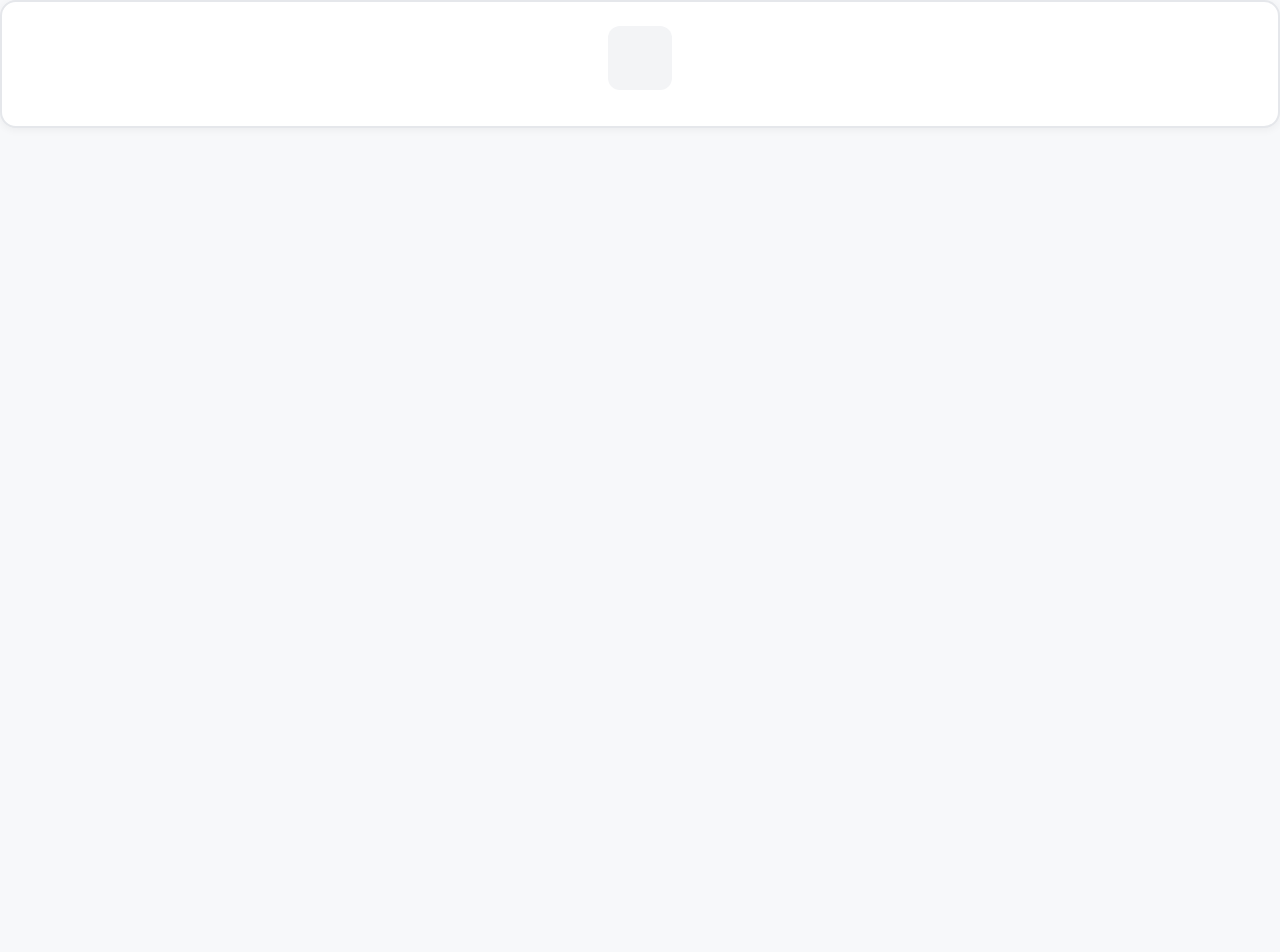
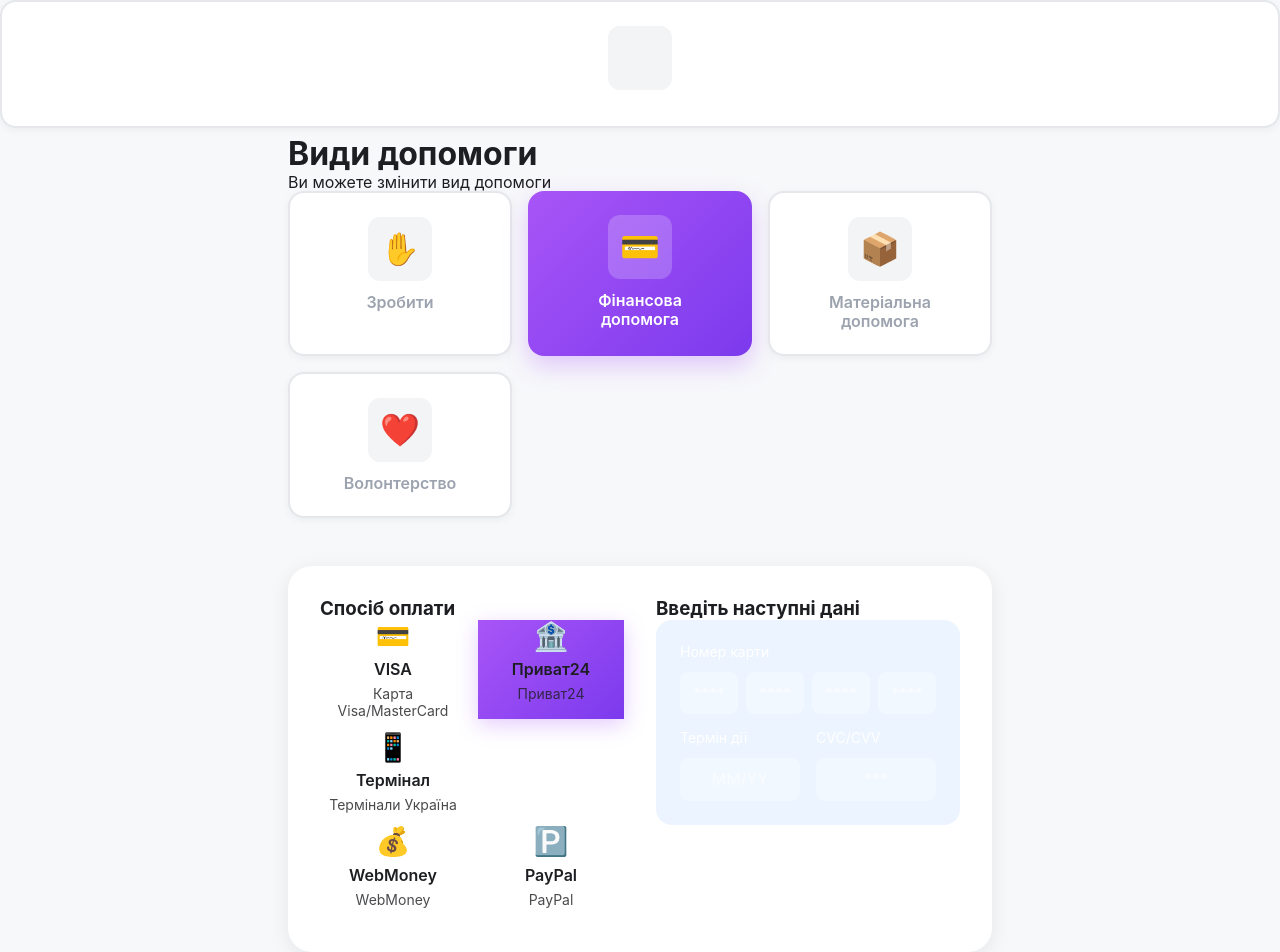
Before and after one commit to sh1xzyy/quanti-coders-test-task, a React (Vite) app in the folder my-app/: page / in a window 1280 px wide. Shown: the top 952 px of the page. Before the commit the page ends 800 px from the top, so only its background shows below. Built offline with nearby package versions, Linux system fonts and the light colour scheme.

Commit message:
feat(form): add HelpTypesSection

```diff
--- a/my-app/src/App.jsx
+++ b/my-app/src/App.jsx
@@ -1,4 +1,5 @@
 import { HelpTypeCard } from "./components/HelpTypeCard/HelpTypeCard";
+import { HelpTypesSection } from "./components/HelpTypesSection/HelpTypesSection";
 import { PaymentMethod } from "./components/PaymentMethod/PaymentMethod";
 
 function App() {
@@ -6,6 +7,7 @@
     <div>
       <HelpTypeCard />
       <PaymentMethod />
+      <HelpTypesSection />
     </div>
   );
 }
--- /dev/null
+++ b/my-app/src/components/HelpTypesSection/HelpTypesSection.css
@@ -0,0 +1,42 @@
+.cardInputSection {
+  background: rgba(191, 219, 254, 0.3);
+  padding: 24px;
+  border-radius: 16px;
+}
+
+.cardInputContent {
+  color: #ffffff;
+}
+
+.cardInputLabel {
+  font-size: 14px;
+  margin-bottom: 12px;
+}
+
+.cardNumberGrid {
+  display: grid;
+  grid-template-columns: repeat(4, 1fr);
+  gap: 8px;
+  margin-bottom: 16px;
+}
+
+.cardInput {
+  width: 100%;
+  background: rgba(255, 255, 255, 0.3);
+  border: none;
+  border-radius: 8px;
+  padding: 12px;
+  text-align: center;
+  color: #ffffff;
+  font-size: 16px;
+}
+
+.cardInput::placeholder {
+  color: rgba(255, 255, 255, 0.6);
+}
+
+.cardDetailsGrid {
+  display: grid;
+  grid-template-columns: repeat(2, 1fr);
+  gap: 16px;
+}
--- /dev/null
+++ b/my-app/src/components/HelpTypesSection/HelpTypesSection.jsx
@@ -0,0 +1,120 @@
+import { useState } from "react";
+import "./HelpTypesSection.css";
+import { PaymentMethod } from "../PaymentMethod/PaymentMethod";
+import { HelpTypeCard } from "../HelpTypeCard/HelpTypeCard";
+
+export const HelpTypesSection = () => {
+  const [activeType, setActiveType] = useState("financial");
+  const [activePayment, setActivePayment] = useState("privat24");
+
+  const helpTypes = [
+    { id: "donate", icon: "✋", title: "Зробити" },
+    { id: "financial", icon: "💳", title: "Фінансова\nдопомога" },
+    { id: "material", icon: "📦", title: "Матеріальна\nдопомога" },
+    { id: "volunteer", icon: "❤️", title: "Волонтерство" },
+  ];
+
+  const paymentMethods = [
+    {
+      id: "visa",
+      icon: "💳",
+      title: "VISA",
+      subtitle: "Карта Visa/MasterCard",
+    },
+    { id: "privat24", icon: "🏦", title: "Приват24", subtitle: "Приват24" },
+    {
+      id: "terminal",
+      icon: "📱",
+      title: "Термінал",
+      subtitle: "Термінали Україна",
+    },
+    { id: "webmoney", icon: "💰", title: "WebMoney", subtitle: "WebMoney" },
+    { id: "paypal", icon: "🅿️", title: "PayPal", subtitle: "PayPal" },
+  ];
+
+  return (
+    <div className="section">
+      <div className="container">
+        <h1 className="mainTitle">Види допомоги</h1>
+        <p className="subtitle">Ви можете змінити вид допомоги</p>
+
+        <div className="helpTypesGrid">
+          {helpTypes.map((type) => (
+            <HelpTypeCard
+              key={type.id}
+              icon={type.icon}
+              title={type.title}
+              isActive={activeType === type.id}
+              onClick={() => setActiveType(type.id)}
+            />
+          ))}
+        </div>
+
+        <div className="paymentCard">
+          <div className="paymentGrid">
+            <div>
+              <h3 className="sectionTitle">Спосіб оплати</h3>
+              <div className="paymentMethodsGrid">
+                {paymentMethods.slice(0, 3).map((method) => (
+                  <PaymentMethod
+                    key={method.id}
+                    {...method}
+                    isActive={activePayment === method.id}
+                    onClick={() => setActivePayment(method.id)}
+                  />
+                ))}
+              </div>
+              <div className="paymentMethodsGrid">
+                {paymentMethods.slice(3, 5).map((method) => (
+                  <PaymentMethod
+                    key={method.id}
+                    {...method}
+                    isActive={activePayment === method.id}
+                    onClick={() => setActivePayment(method.id)}
+                  />
+                ))}
+              </div>
+            </div>
+
+            <div>
+              <h3 className="sectionTitle">Введіть наступні дані</h3>
+              <div className="cardInputSection">
+                <div className="cardInputContent">
+                  <div className="cardInputLabel">Номер карти</div>
+                  <div className="cardNumberGrid">
+                    {[1, 2, 3, 4].map((i) => (
+                      <input
+                        key={i}
+                        className="cardInput"
+                        placeholder="****"
+                        maxLength="4"
+                      />
+                    ))}
+                  </div>
+                  <div className="cardDetailsGrid">
+                    <div>
+                      <div className="cardInputLabel">Термін дії</div>
+                      <input className="cardInput" placeholder="MM/YY" />
+                    </div>
+                    <div>
+                      <div className="cardInputLabel">CVC/CVV</div>
+                      <input
+                        className="cardInput"
+                        placeholder="***"
+                        maxLength="3"
+                      />
+                    </div>
+                  </div>
+                </div>
+              </div>
+            </div>
+          </div>
+        </div>
+
+        <div className="buttonContainer">
+          <button className="submitButton">Допомогти</button>
+        </div>
+      </div>
+    </div>
+  );
+};
--- a/my-app/src/components/PaymentMethod/PaymentMethod.css
+++ b/my-app/src/components/PaymentMethod/PaymentMethod.css
@@ -0,0 +1,60 @@
+.paymentCard {
+  background: #ffffff;
+  border-radius: 24px;
+  box-shadow: 0 4px 20px rgba(0, 0, 0, 0.08);
+  padding: 32px;
+}
+
+.paymentGrid {
+  display: grid;
+  grid-template-columns: repeat(auto-fit, minmax(300px, 1fr));
+  gap: 32px;
+}
+
+.paymentMethodsGrid {
+  display: grid;
+  grid-template-columns: repeat(2, 1fr);
+  gap: 12px;
+  margin-bottom: 12px;
+}
+
+.paymentMethod {
+  padding: 24px;
+  border-radius: 16px;
+  cursor: pointer;
+  transition: all 0.3s;
+  background: rgba(191, 219, 254, 0.3);
+  color: #ffffff;
+}
+
+.paymentMethod:hover {
+  transform: translateY(-2px);
+  box-shadow: 0 4px 12px rgba(168, 85, 247, 0.2);
+}
+
+.paymentMethodActive {
+  background: linear-gradient(135deg, #a855f7 0%, #7c3aed 100%);
+  box-shadow: 0 6px 20px rgba(168, 85, 247, 0.3);
+}
+
+.paymentMethodContent {
+  display: flex;
+  flex-direction: column;
+  align-items: center;
+  gap: 8px;
+}
+
+.paymentMethodIcon {
+  font-size: 28px;
+}
+
+.paymentMethodTitle {
+  font-weight: 600;
+  text-align: center;
+}
+
+.paymentMethodSubtitle {
+  font-size: 14px;
+  text-align: center;
+  opacity: 0.8;
+}
```
